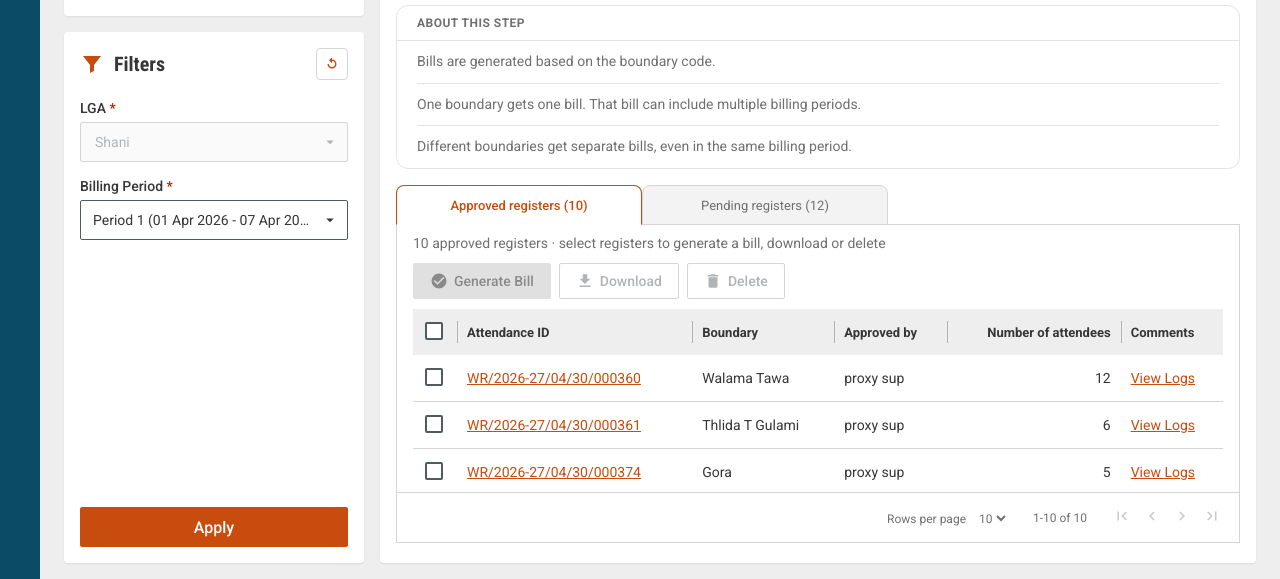
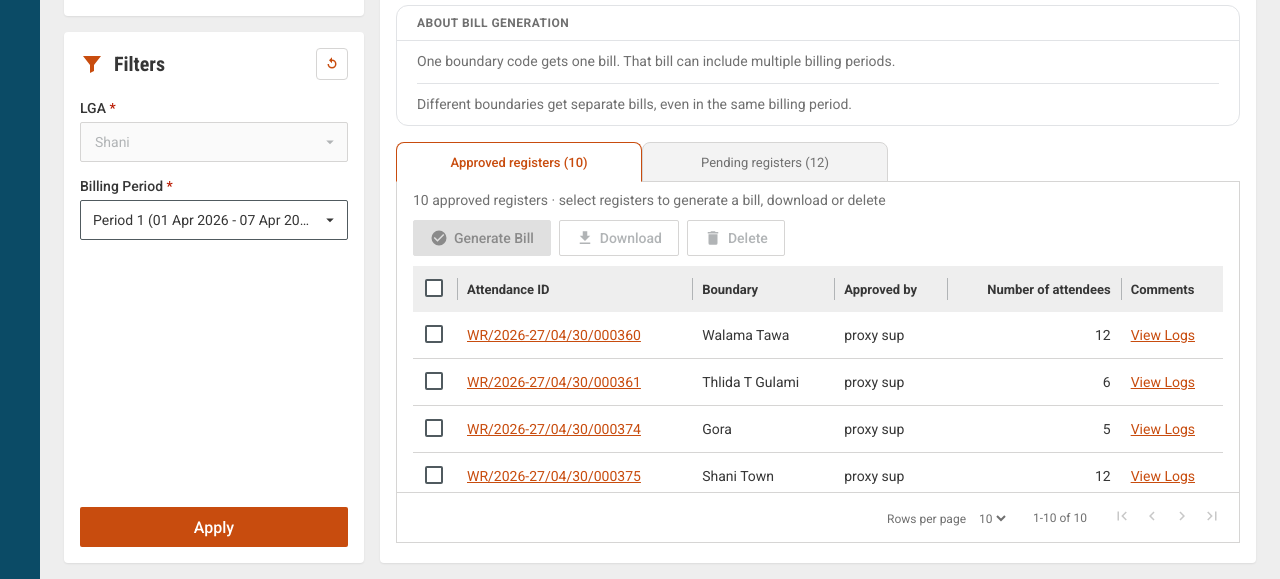
Before and after one commit to niharikasuri-bit/Bill, a plain HTML site: page index.html in a window 1280 px wide. Shown: the part 221-800 px from the top of the page. Drawn offline with nearby package versions, Linux system fonts and the light colour scheme.

Commit message:
About bill generation: two rules plus selection outcome
Co-Authored-By: Claude Opus 5.5 <noreply@anthropic.com>

```diff
--- a/index.html
+++ b/index.html
@@ -73,11 +73,10 @@
             <p class="muted">LGA Level</p>
           </div>
 
-          <aside class="purpose" id="billRule" aria-label="About this step" aria-live="polite">
-            <p class="purpose-title">About this step</p>
+          <aside class="purpose" id="billRule" aria-label="About bill generation" aria-live="polite">
+            <p class="purpose-title">About bill generation</p>
             <div class="purpose-body">
-              <p>Bills are generated based on the boundary code.</p>
-              <p>One boundary gets one bill. That bill can include multiple billing periods.</p>
+              <p>One boundary code gets one bill. That bill can include multiple billing periods.</p>
               <p>Different boundaries get separate bills, even in the same billing period.</p>
               <p class="purpose-outcome" id="billOutcome" hidden></p>
             </div>
```
